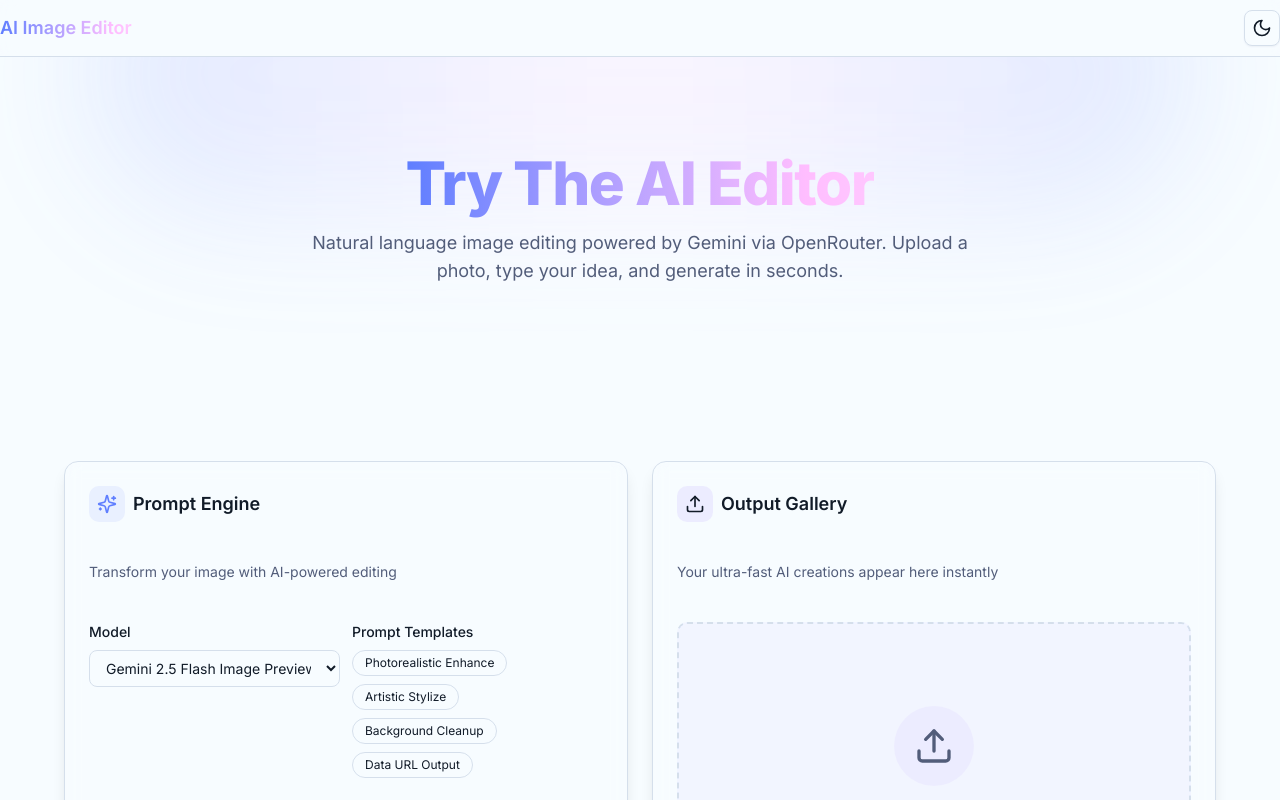
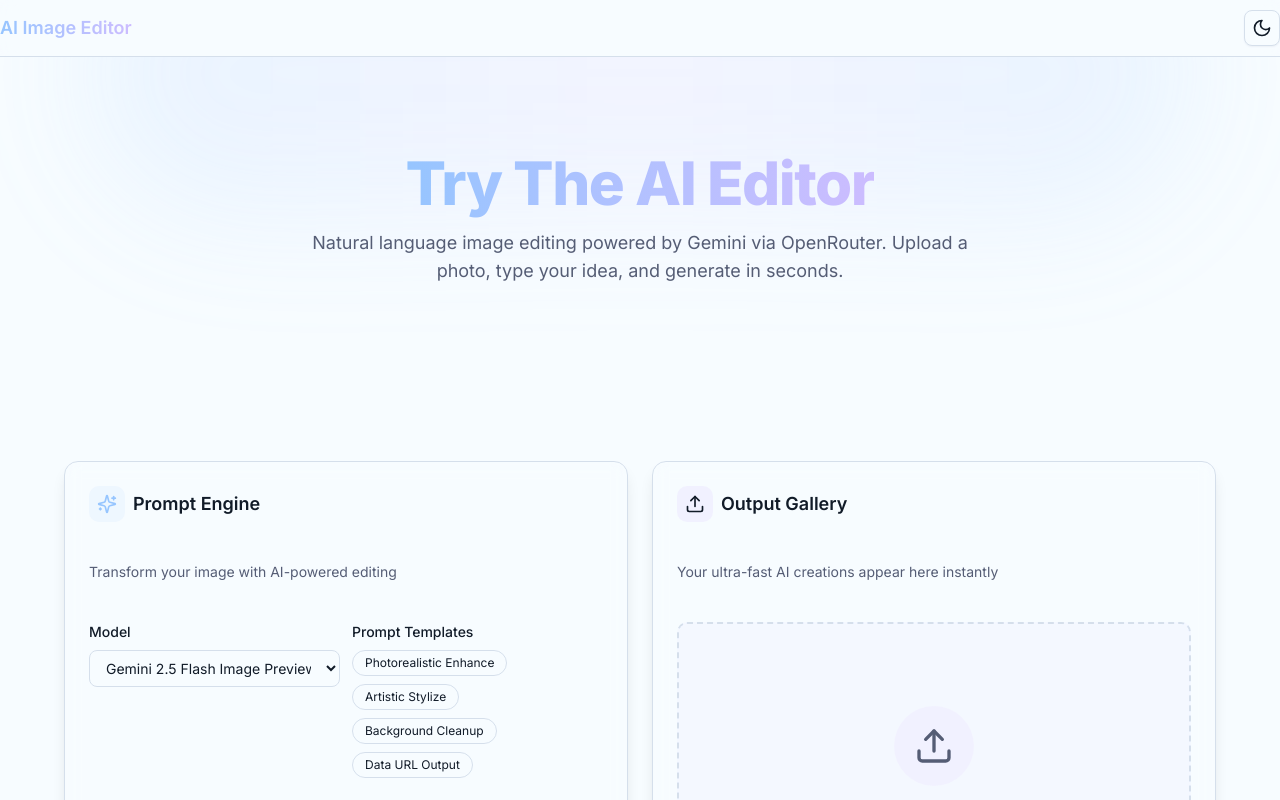
Before and after one commit to xuanwen0715/ai-image-editor, a Next.js app: page / in a window 1280 px wide. Shown: the top 800 px of the page. Built offline with nearby package versions, Linux system fonts and the light colour scheme.

Commit message:
chore(theme): soften to blue+lavender palette; update OG/Twitter gradients and PWA theme color

```diff
--- a/app/manifest.ts
+++ b/app/manifest.ts
@@ -8,7 +8,7 @@ export default function manifest(): MetadataRoute.Manifest {
     start_url: '/',
     display: 'standalone',
     background_color: '#0b1220',
-    theme_color: '#7c3aed',
+    theme_color: '#60A5FA',
     icons: [
       { src: '/icon.svg', sizes: 'any', type: 'image/svg+xml', purpose: 'any maskable' },
       { src: '/favicon.svg', sizes: 'any', type: 'image/svg+xml' }
--- a/app/opengraph-image.tsx
+++ b/app/opengraph-image.tsx
@@ -15,7 +15,7 @@ export default function OpengraphImage() {
           flexDirection: 'column',
           justifyContent: 'center',
           alignItems: 'flex-start',
-          background: 'linear-gradient(135deg, #1e40af 0%, #8b5cf6 100%)',
+          background: 'linear-gradient(135deg, #60a5fa 0%, #a78bfa 100%)',
           color: '#fff',
           padding: '80px',
           fontFamily: 'Inter, Geist, Arial, sans-serif',
--- a/app/twitter-image.tsx
+++ b/app/twitter-image.tsx
@@ -15,7 +15,7 @@ export default function TwitterImage() {
           flexDirection: 'column',
           justifyContent: 'center',
           alignItems: 'flex-start',
-          background: 'linear-gradient(135deg, #1e40af 0%, #8b5cf6 100%)',
+          background: 'linear-gradient(135deg, #60a5fa 0%, #a78bfa 100%)',
           color: '#fff',
           padding: '80px',
           fontFamily: 'Inter, Geist, Arial, sans-serif',
--- a/styles/globals.css
+++ b/styles/globals.css
@@ -11,19 +11,20 @@
   --card-foreground: oklch(0.22 0.03 255);
   --popover: oklch(0.99 0.008 255);
   --popover-foreground: oklch(0.22 0.03 255);
-  --primary: oklch(0.64 0.20 270);         /* vivid blue-purple */
-  --primary-foreground: oklch(0.99 0.02 270);
-  --secondary: oklch(0.96 0.07 285);       /* soft lavender tint */
+  /* Soft Blue + Lavender (no bold pink accents) */
+  --primary: oklch(0.82 0.12 260);         /* soft blue */
+  --primary-foreground: oklch(0.18 0.03 260);
+  --secondary: oklch(0.97 0.05 285);       /* very soft lavender tint */
   --secondary-foreground: oklch(0.3 0.04 255);
-  --muted: oklch(0.96 0.02 255);
-  --muted-foreground: oklch(0.48 0.05 270);
-  --accent: oklch(0.94 0.16 320);          /* brighter purple accent */
-  --accent-foreground: oklch(0.20 0.03 320);
+  --muted: oklch(0.98 0.015 350);          /* faint warm tint (very subtle pink) */
+  --muted-foreground: oklch(0.48 0.04 270);
+  --accent: oklch(0.84 0.12 292);          /* soft lavender */
+  --accent-foreground: oklch(0.20 0.03 292);
   --destructive: oklch(0.6 0.18 27.3);     /* bright red */
   --destructive-foreground: oklch(0.98 0.02 27.3);
   --border: oklch(0.9 0.02 255);
   --input: oklch(0.9 0.02 255);
-  --ring: oklch(0.72 0.20 270);
+  --ring: oklch(0.74 0.14 265);
   --chart-1: oklch(0.66 0.22 260);         /* blue */
   --chart-2: oklch(0.72 0.22 145);         /* green */
   --chart-3: oklch(0.74 0.2 25);           /* orange */
@@ -32,10 +33,10 @@
   --radius: 0.625rem;
   --sidebar: oklch(0.985 0.01 255);
   --sidebar-foreground: oklch(0.22 0.03 255);
-  --sidebar-primary: oklch(0.64 0.20 270);
-  --sidebar-primary-foreground: oklch(0.99 0.02 270);
-  --sidebar-accent: oklch(0.95 0.14 320);
-  --sidebar-accent-foreground: oklch(0.20 0.03 320);
+  --sidebar-primary: oklch(0.82 0.12 260);
+  --sidebar-primary-foreground: oklch(0.18 0.03 260);
+  --sidebar-accent: oklch(0.86 0.12 292);
+  --sidebar-accent-foreground: oklch(0.20 0.03 292);
   --sidebar-border: oklch(0.9 0.02 255);
   --sidebar-ring: oklch(0.7 0.18 255);
 }
@@ -48,19 +49,19 @@
   --card-foreground: oklch(0.98 0.02 255);
   --popover: oklch(0.16 0.03 255);
   --popover-foreground: oklch(0.98 0.02 255);
-  --primary: oklch(0.76 0.22 270);
-  --primary-foreground: oklch(0.18 0.03 270);
-  --secondary: oklch(0.28 0.04 255);
+  --primary: oklch(0.78 0.16 260);
+  --primary-foreground: oklch(0.18 0.03 260);
+  --secondary: oklch(0.30 0.05 285);
   --secondary-foreground: oklch(0.98 0.02 255);
-  --muted: oklch(0.28 0.02 255);
-  --muted-foreground: oklch(0.72 0.05 255);
-  --accent: oklch(0.46 0.16 320);
-  --accent-foreground: oklch(0.98 0.02 320);
+  --muted: oklch(0.26 0.02 350);
+  --muted-foreground: oklch(0.72 0.05 265);
+  --accent: oklch(0.52 0.14 292);
+  --accent-foreground: oklch(0.98 0.02 292);
   --destructive: oklch(0.48 0.18 27.3);
   --destructive-foreground: oklch(0.98 0.02 27.3);
   --border: oklch(0.28 0.02 255);
   --input: oklch(0.28 0.02 255);
-  --ring: oklch(0.74 0.22 270);
+  --ring: oklch(0.72 0.16 265);
   --chart-1: oklch(0.78 0.23 260);
   --chart-2: oklch(0.74 0.22 150);
   --chart-3: oklch(0.76 0.2 25);
```
